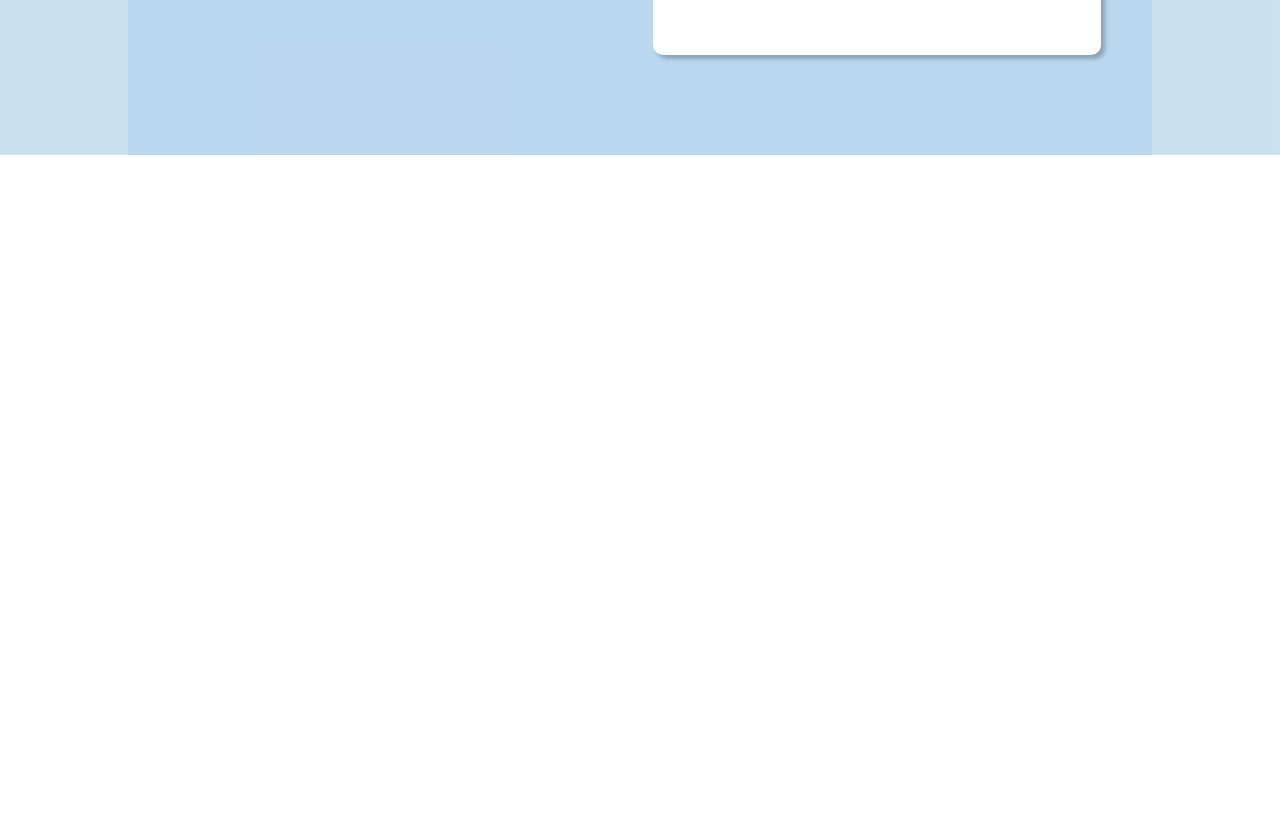
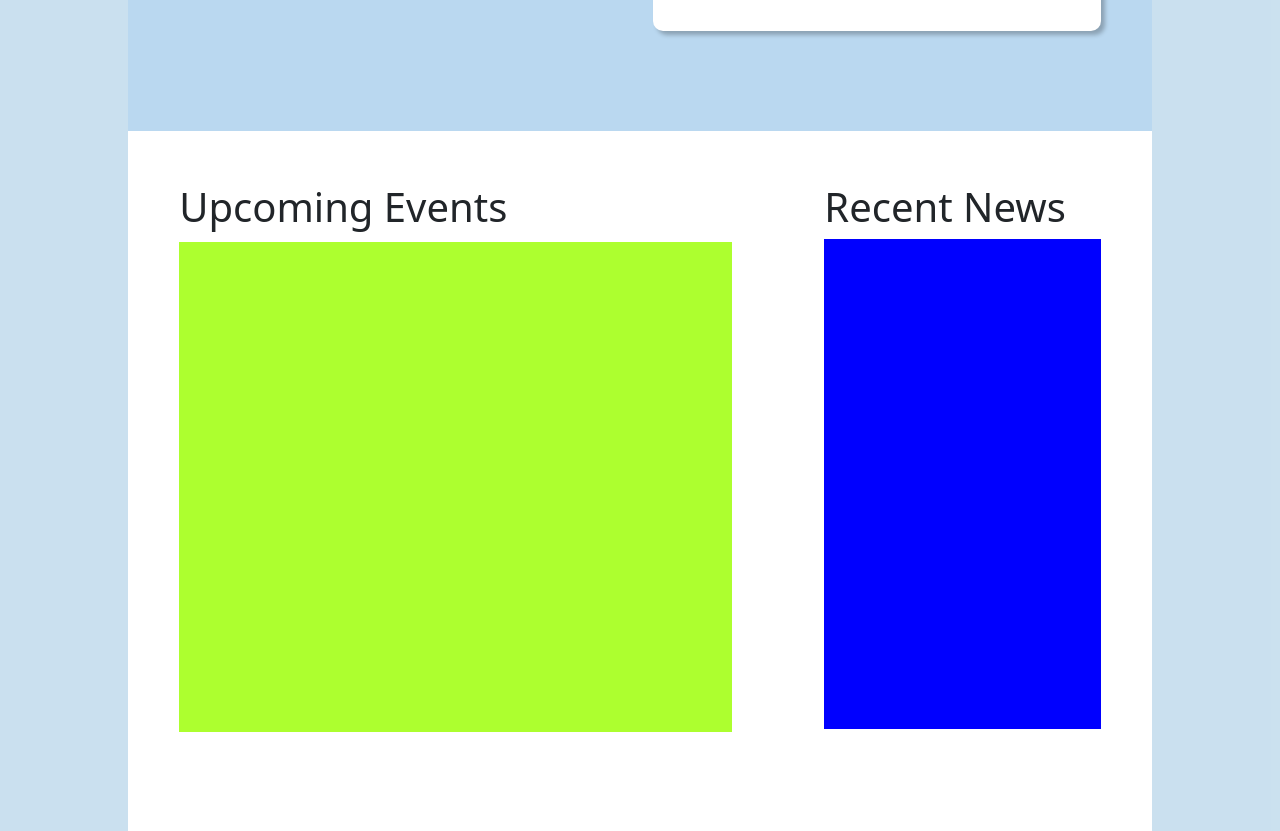
Before and after one commit to Iftekhar-Ifat/ieee-website, a React (Create React App) app: page / in a window 1280 px wide. Shown: the part 1480-2311 px from the top of the page. Before the commit the page ends 1635 px from the top, so only its background shows below. Built offline with nearby package versions, Linux system fonts and the light colour scheme.

Commit message:
added upcoming events

```diff
--- a/src/App.js
+++ b/src/App.js
@@ -4,7 +4,6 @@ import HomePage from "./Home/HomePage";
 function App() {
     return (
         <div className={styles.wrapper}>
-            //this is storpa commenting
             <HomePage />
         </div>
     );
--- a/src/Home/HomePage.js
+++ b/src/Home/HomePage.js
@@ -3,6 +3,7 @@ import Header from "../components/Header";
 import AchievementSection from "../components/HomePageComponents/AchievementSection";
 import BackgroundCarousel from "../components/HomePageComponents/BackgroundCarousel";
 import WelcomeSection from "../components/HomePageComponents/WelcomeSection";
+import UpcomingEvents from "../components/HomePageComponents/UpcomingEvents";
 import styles from "../styles/HomePage.module.css";
 
 const HomePage = () => {
@@ -13,6 +14,7 @@ const HomePage = () => {
                 <BackgroundCarousel />
                 <AchievementSection />
                 <WelcomeSection />
+                <UpcomingEvents />
             </div>
         </>
     );
--- a/src/components/HomePageComponents/UpcomingEvents.js
+++ b/src/components/HomePageComponents/UpcomingEvents.js
@@ -2,7 +2,18 @@ import React from "react";
 import styles from "../../styles/components/HomePageStyles/UpcomingEvents.module.css";
 
 const UpcomingEvents = () => {
-    return <div className={styles.wrapper}>UpcomingEvents</div>;
+    return (
+        <div className={styles.wrapper}>
+            <div className={styles.events_wrapper}>
+                <h1>Upcoming Events</h1>
+                <div className={styles.event_card}></div>
+            </div>
+            <div className={styles.news_wrapper}>
+                <h1>Recent News</h1>
+                <div className={styles.news_card}></div>
+            </div>
+        </div>
+    );
 };
 
 export default UpcomingEvents;
--- a/src/styles/components/HomePageStyles/UpcomingEvents.module.css
+++ b/src/styles/components/HomePageStyles/UpcomingEvents.module.css
@@ -1,3 +1,28 @@
 .wrapper {
     padding: 5%;
+    width: 100%;
+    height: 700px;
+    display: flex;
+    justify-content: space-between;
+    background-color: white;
 }
+.events_wrapper {
+    width: 60%;
+    height: 500px;
+}
+.news_wrapper {
+    width: 30%;
+    height: 500px;
+}
+
+.event_card {
+    margin-top: 2%;
+    height: 98%;
+    background-color: greenyellow;
+}
+
+.news_card {
+    margin-top: 2%;
+    height: 98%;
+    background-color: blue;
+}
```
